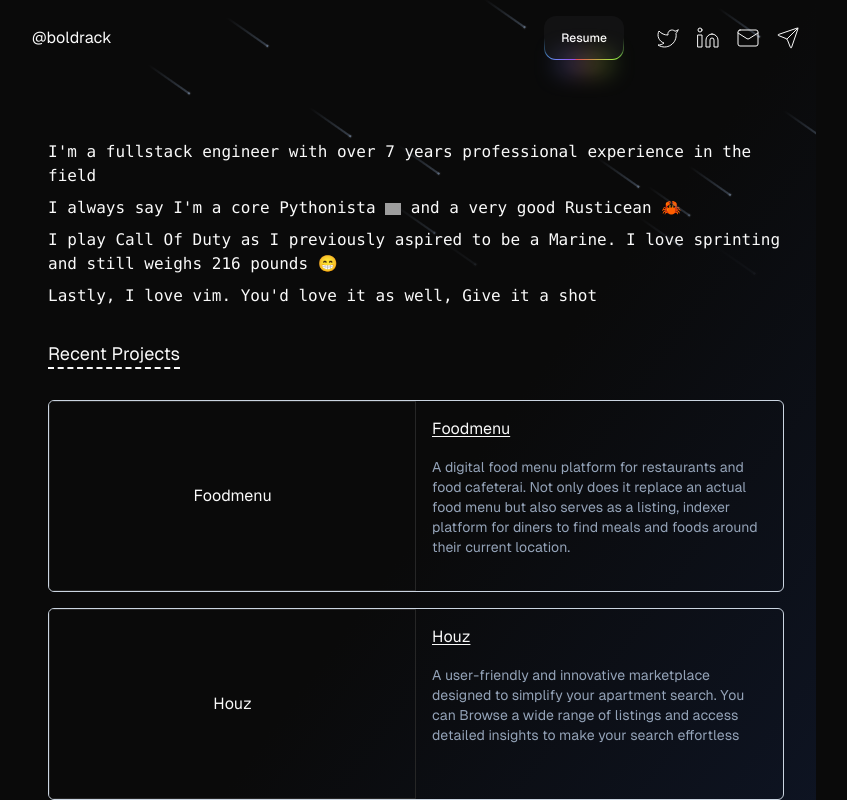
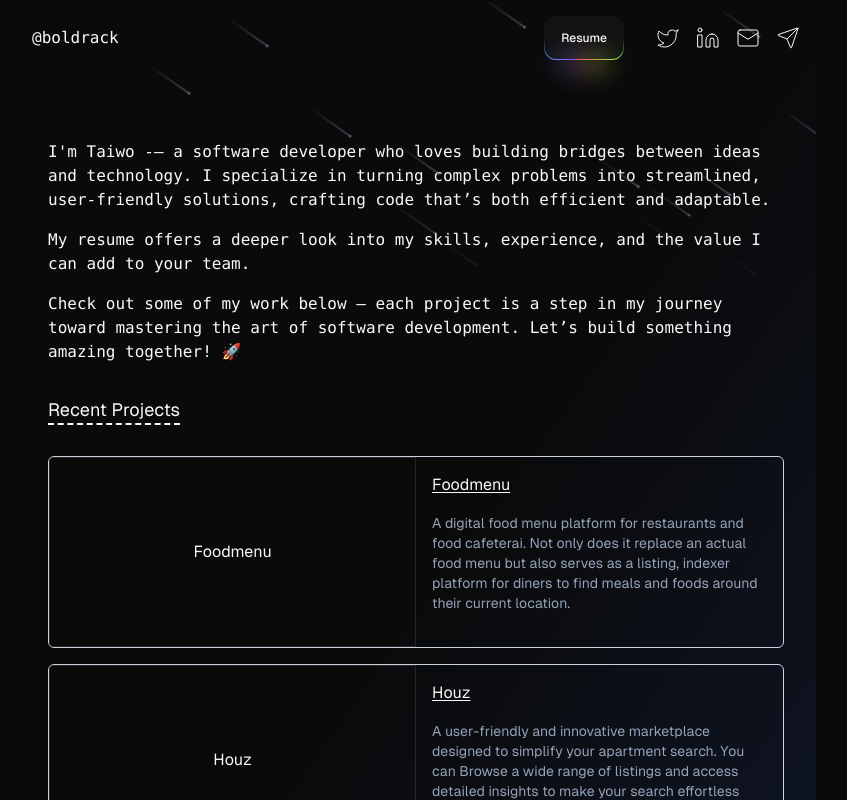
Before and after one commit to boldrack/boldrack.dev, a Next.js app: page / in a window 1280 px wide. Shown: the top 800 px of the page, without its empty margins (224-1071 px from the left). Built offline with nearby package versions, Linux system fonts and the light colour scheme; grey boxes are pictures that could not be loaded.

Commit message:
feat: replace text to new write up

```diff
--- /dev/null
+++ b/src/app/_components/mock.ts
@@ -0,0 +1,20 @@
+export const PROJECTS = [
+  {
+    image: '',
+    url: 'https://foodmenu.ng',
+    title: 'Foodmenu',
+    description: 'A digital food menu platform for restaurants and food cafeterai. Not only does it replace an actual food menu but also serves as a listing, indexer platform for diners to find meals and foods around their current location. '
+  },
+  {
+    image: '',
+    url: 'https://houz.ng',
+    title: 'Houz',
+    description: 'A user-friendly and innovative marketplace designed to simplify your apartment search. You  can Browse a wide range of listings and access detailed insights to make your search effortless'
+  },
+  {
+    image: '',
+    url: 'https://tablebin.app',
+    title: 'Tablebin',
+    description: 'An api based table dump platform for application output. its like pastebin but for tables. Allows you to programmatically create tables with rich features and formatting. Can also download, embed and share tables  and its underlying data'
+  }
+]
--- a/src/app/layout.tsx
+++ b/src/app/layout.tsx
@@ -25,6 +25,11 @@ export default function RootLayout({
 }>) {
   return (
     <html lang="en">
+      <head>
+        <link rel="preconnect" href="https://fonts.googleapis.com" />
+        <link rel="preconnect" href="https://fonts.gstatic.com" crossorigin />
+        <link href="https://fonts.googleapis.com/css2?family=Literata:ital,opsz,wght@0,7..72,200..900;1,7..72,200..900&family=Space+Mono:ital,wght@0,400;0,700;1,400;1,700&display=swap" rel="stylesheet" />
+      </head>
       <body
         className={`${geistSans.variable} ${geistMono.variable} antialiased max-w-[800px] mx-auto`}
       >
--- a/src/app/page.tsx
+++ b/src/app/page.tsx
@@ -1,27 +1,9 @@
+import Link from "next/link";
 import Meteors from "@/components/ui/meteors"
 import { RainbowButton } from "@/components/ui/rainbow-button";
 import { Linkedin, Mail, Send, Twitter } from "lucide-react";
+import { PROJECTS } from "./_components/mock";
 
-const PROJECTS = [
-  {
-    image: '',
-    url: 'https://foodmenu.ng',
-    title: 'Foodmenu',
-    description: 'A digital food menu platform for restaurants and food cafeterai. Not only does it replace an actual food menu but also serves as a listing, indexer platform for diners to find meals and foods around their current location. '
-  },
-  {
-    image: '',
-    url: 'https://houz.ng',
-    title: 'Houz',
-    description: 'A user-friendly and innovative marketplace designed to simplify your apartment search. You  can Browse a wide range of listings and access detailed insights to make your search effortless'
-  },
-  {
-    image: '',
-    url: 'https://tablebin.app',
-    title: 'Tablebin',
-    description: 'An api based table dump platform for application output. its like pastebin but for tables. Allows you to programmatically create tables with rich features and formatting. Can also download, embed and share tables  and its underlying data'
-  }
-]
 export default function Home() {
   return (
     <div className="relative flex flex-col min-h-screen font-[family-name:var(--font-geist-sans)] bg-gradient-to-br from-transparent via-transparent to-slate-900 ">
@@ -29,7 +11,7 @@ export default function Home() {
         <Meteors />
       </div>
       <div className="w-full left-4 top-4 flex justify-between items-center mb-8 p-2 md:p-4 z-20">
-        <span>@boldrack</span>
+        <span className="font-mono">@boldrack</span>
 
         <div className="socials flex items-center gap-4">
           <RainbowButton className="mr-2 md:mr-4 sm:px-4 sm:py-2"><a className="text-white text-xs md:text-md" href="#" download>Resume</a></RainbowButton>
@@ -48,13 +30,15 @@ export default function Home() {
         </div>
       </div>
       <main className="flex flex-col p-4 md:p-8 ">
-        <section className="font-mono flex flex-col gap-2">
-          <p>I&apos;m a fullstack engineer with over 7 years professional experience in the field </p>
-          <p> I always say I&apos;m a core Pythonista <img src="https://cdn3.emoji.gg/emojis/1887_python.png" width="16px" height="16px" alt="python" className="inline"/>
-          &nbsp;and a very good Rusticean 🦀 </p>
-          <p>I play Call Of Duty as I previously aspired to be a Marine. I love sprinting and still weighs 216 pounds 😁</p>
-          <p>Lastly, I love vim. You&apos;d love it as well, Give it a shot</p>
+        <section className="font-mono flex flex-col gap-4">
+            <p>I'm Taiwo -– a software developer who loves building bridges between ideas and technology. I specialize in turning complex problems into streamlined, user-friendly solutions, crafting code that’s both efficient and adaptable.</p>
+
+            <p>My <Link href="https://s3.us-east-1.amazonaws.com/boldrack.dev/Taiwo+Ajiboye+Resume+25.pdf" download>
+            resume</Link> offers a deeper look into my skills, experience, and the value I can add to your team.</p>
+
+            <p>Check out some of my work below – each project is a step in my journey toward mastering the art of software development. Let’s build something amazing together! 🚀</p>
         </section>
+
 
         <section className="mt-8">
           <h4 className="text-lg underline-offset-8 underline decoration-dashed">Recent Projects</h4>
--- a/tailwind.config.ts
+++ b/tailwind.config.ts
@@ -108,7 +108,10 @@ const config: Config = {
   			'shimmer-slide': 'shimmer-slide var(--speed) ease-in-out infinite alternate',
   			'spin-around': 'spin-around calc(var(--speed) * 2) infinite linear',
   			rainbow: 'rainbow var(--speed, 2s) infinite linear'
-  		}
+  		},
+      fontFamily: {
+        literata: "Literata",
+      }
   	}
   },
   plugins: [require("tailwindcss-animate")],
```
